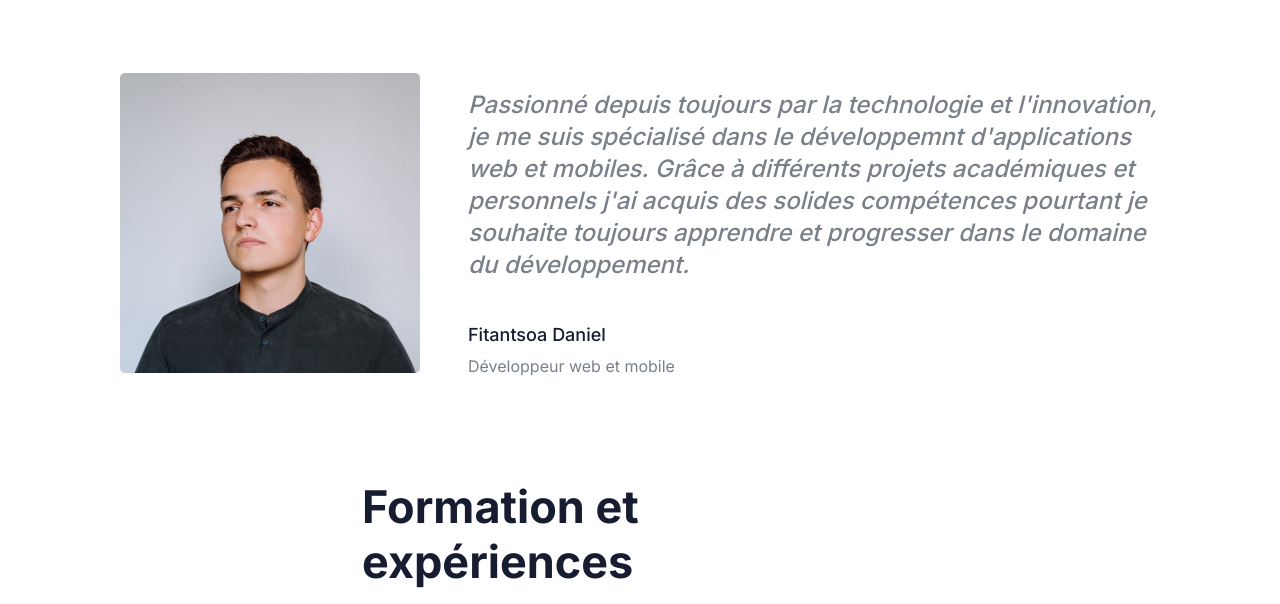
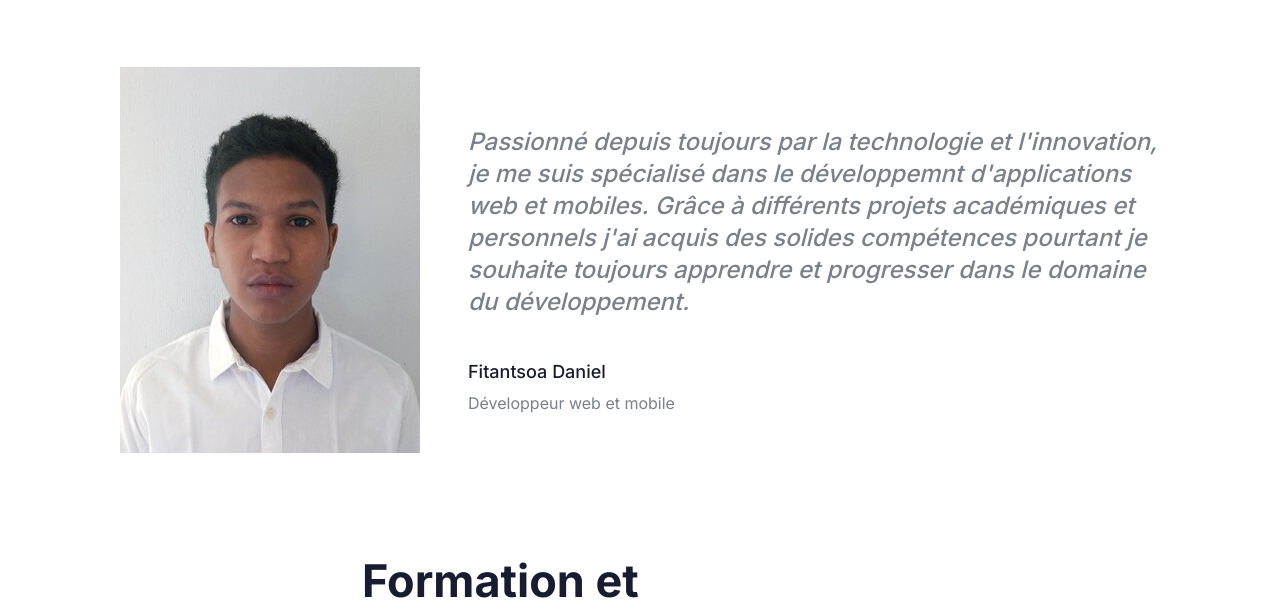
Before and after one commit to FITANTSOADaniel/portfolio, a plain HTML site: page index.html in a window 1280 px wide. Shown: the part 792-1396 px from the top of the page. Drawn offline with Linux system fonts and the light colour scheme.

Commit message:
update index.html

```diff
--- a/index.html
+++ b/index.html
@@ -209,7 +209,7 @@
               <div class="swiper-wrapper">
                 <div class="swiper-slide">
                     <div class="tc sf rn tn un zf dp">
-                      <img class="bf" src="images/testimonial.png" alt="User" />
+                      <img class="bf" src="images/aa.jpg" alt="User" />
 
                       <div>
                         <p class="ek ik xj _p kc fb">
```
Also changed, not shown: images/aa.jpg (added).
